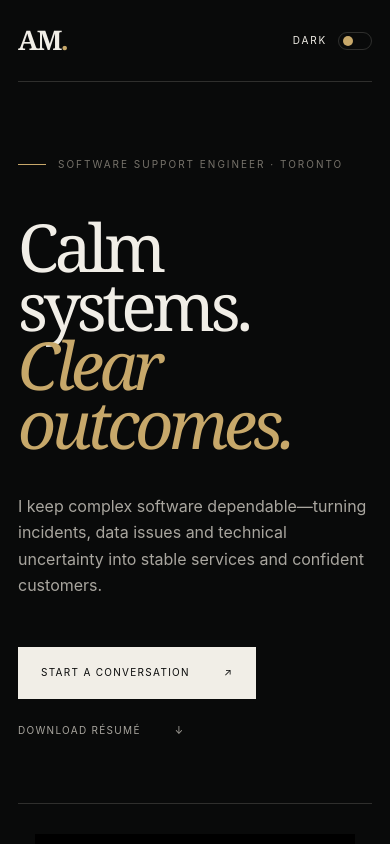
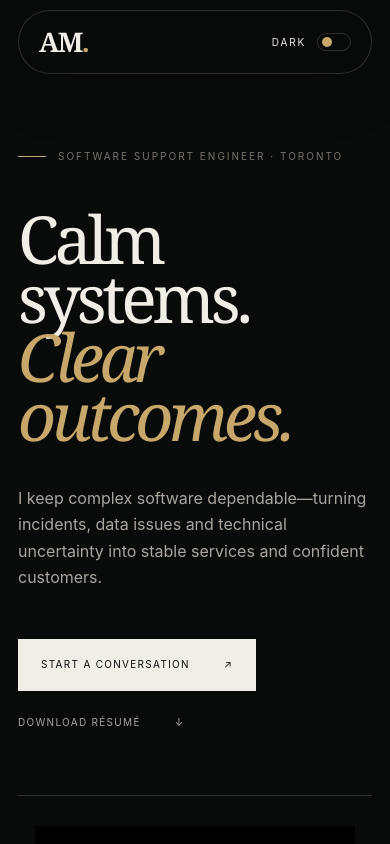
Before and after one commit to AMyrzaly/abubakir-myrzaly-portfolio, a Next.js app: page / in a window 390 px wide. Shown: the top 844 px of the page. Built offline with nearby package versions, Linux system fonts and the light colour scheme.

Commit message:
Add floating sticky navigation

```diff
--- a/app/globals.css
+++ b/app/globals.css
@@ -28,7 +28,8 @@ body { margin: 0; background: var(--bg); color: var(--text); font-family: var(--
 a { color: inherit; text-decoration: none; }
 button, input, textarea { font: inherit; }
 .shell { width: min(1420px, calc(100% - 88px)); margin-inline: auto; }
-.site-header { height: 106px; width: min(1420px, calc(100% - 88px)); margin: auto; display: flex; align-items: center; justify-content: space-between; border-bottom: 1px solid var(--line); }
+.site-header { height: 78px; width: min(1420px, calc(100% - 88px)); margin: 18px auto 0; padding: 0 28px; display: flex; align-items: center; justify-content: space-between; position: sticky; top: 18px; z-index: 50; border: 1px solid var(--line); border-radius: 999px; background: color-mix(in srgb, var(--bg) 82%, transparent); box-shadow: 0 18px 55px rgba(0, 0, 0, .16); backdrop-filter: blur(18px) saturate(1.15); -webkit-backdrop-filter: blur(18px) saturate(1.15); transition: background .45s ease, border-color .45s ease, box-shadow .25s ease; }
+.site-header:hover { box-shadow: 0 20px 65px rgba(0, 0, 0, .22); }
 .monogram { font-family: var(--display); font-size: 27px; letter-spacing: -.06em; font-weight: 700; }
 .monogram span { color: var(--gold); }
 nav { display: flex; gap: 42px; margin-left: auto; margin-right: 50px; }
@@ -125,7 +126,7 @@ footer > div { display: flex; gap: 25px; color: var(--muted); }
 
 @media (max-width: 680px) {
   .shell, .site-header { width: calc(100% - 36px); }
-  .site-header { height: 82px; }
+  .site-header { height: 64px; margin-top: 10px; top: 10px; padding-inline: 20px; }
   nav { display: none; }
   h1 { font-size: clamp(58px, 17vw, 82px); }
   .hero-copy { padding: 75px 0 65px; }
```
